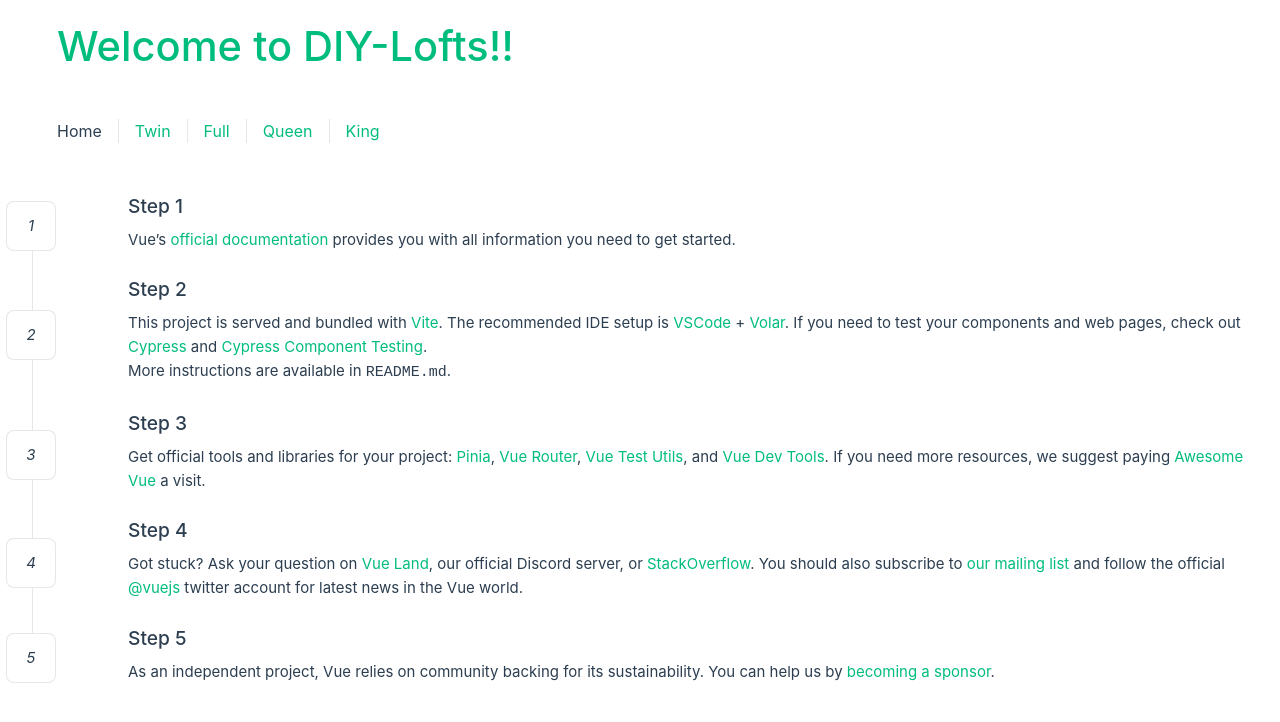
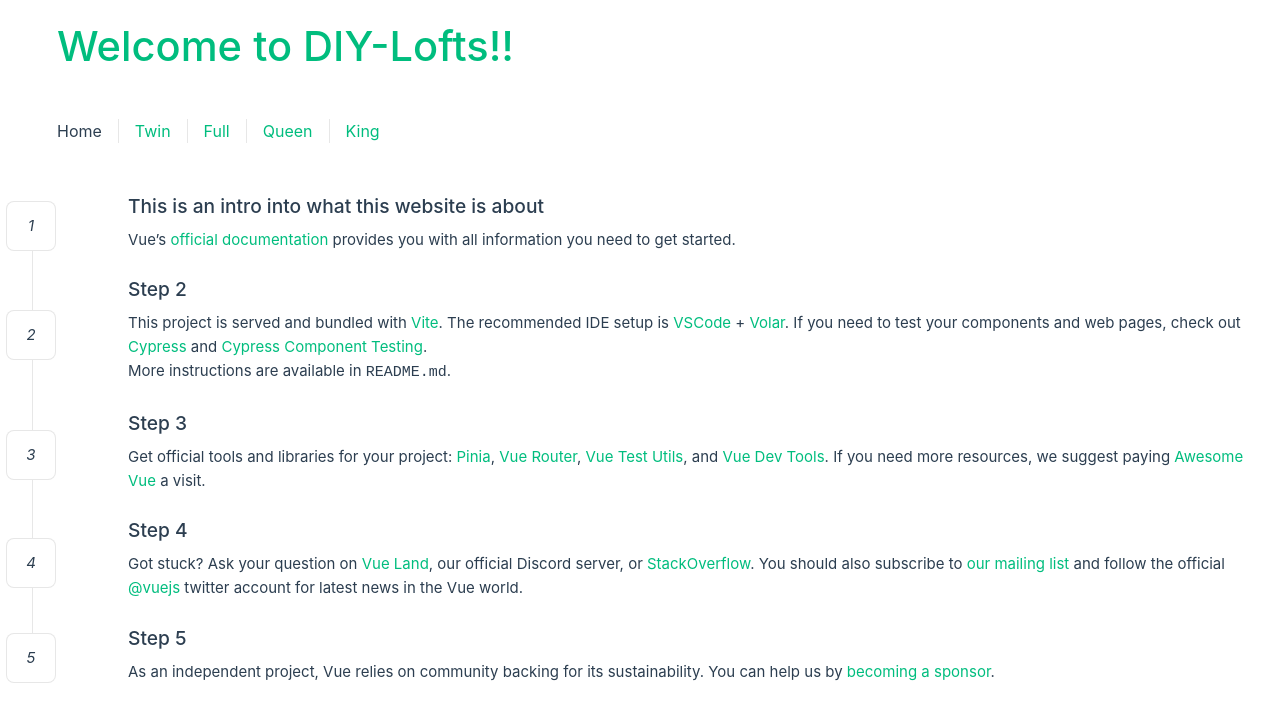
Before and after one commit to Armando-Robles/DIY-Loft, a Vue app: page / in a window 1280 px wide. Shown: the top 722 px of the page. Built offline with nearby package versions, Linux system fonts and the light colour scheme.

Commit message:
Edited home page

```diff
--- a/src/components/TheWelcome.vue
+++ b/src/components/TheWelcome.vue
@@ -10,7 +10,7 @@ import Steps from '../components/Steps.vue'
     <template #icon>
       1
     </template>
-    <template #heading>Step 1</template>
+    <template #heading>This is an intro into what this website is about</template>
 
     Vue’s
     <a href="https://vuejs.org/" target="_blank" rel="noopener">official documentation</a>
```
